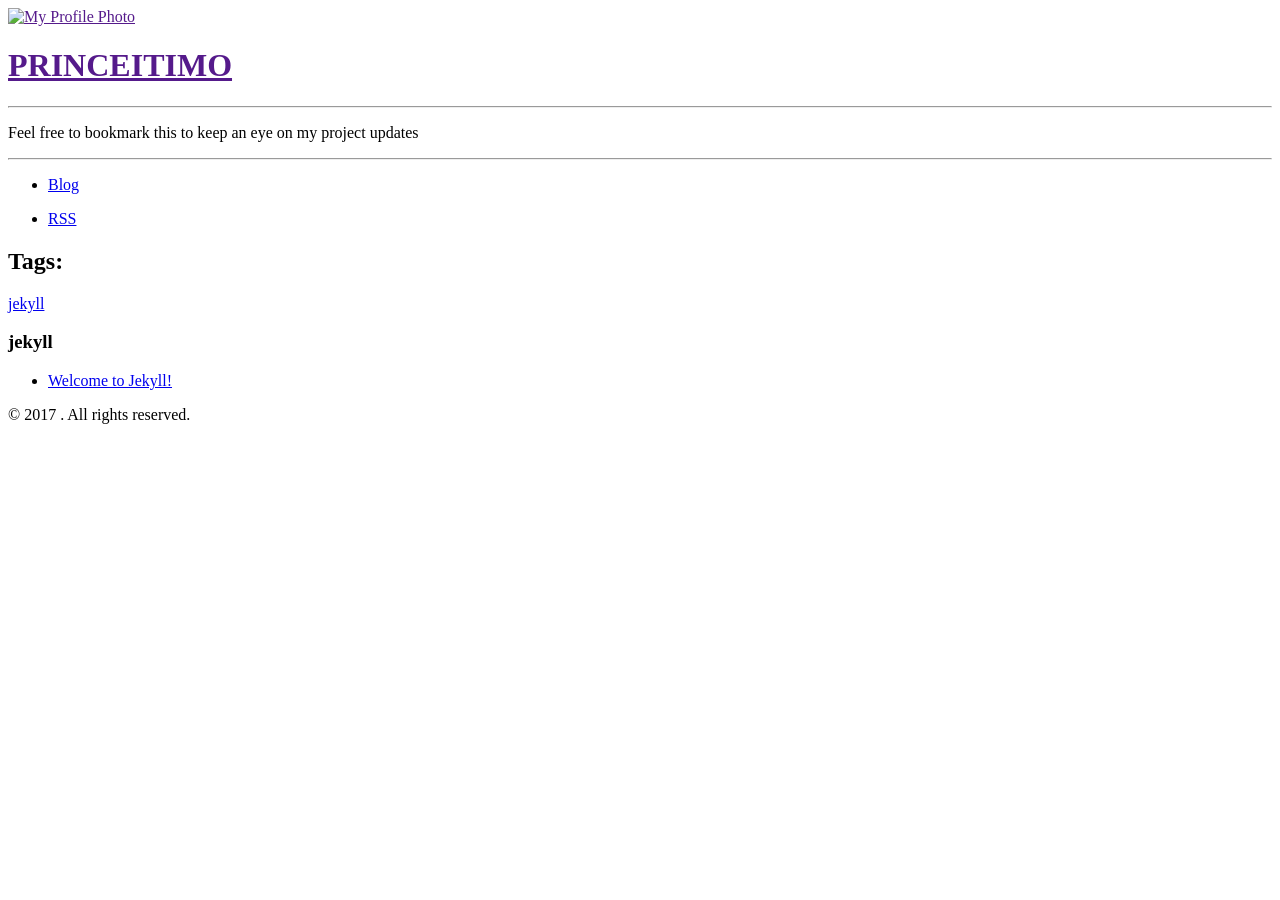
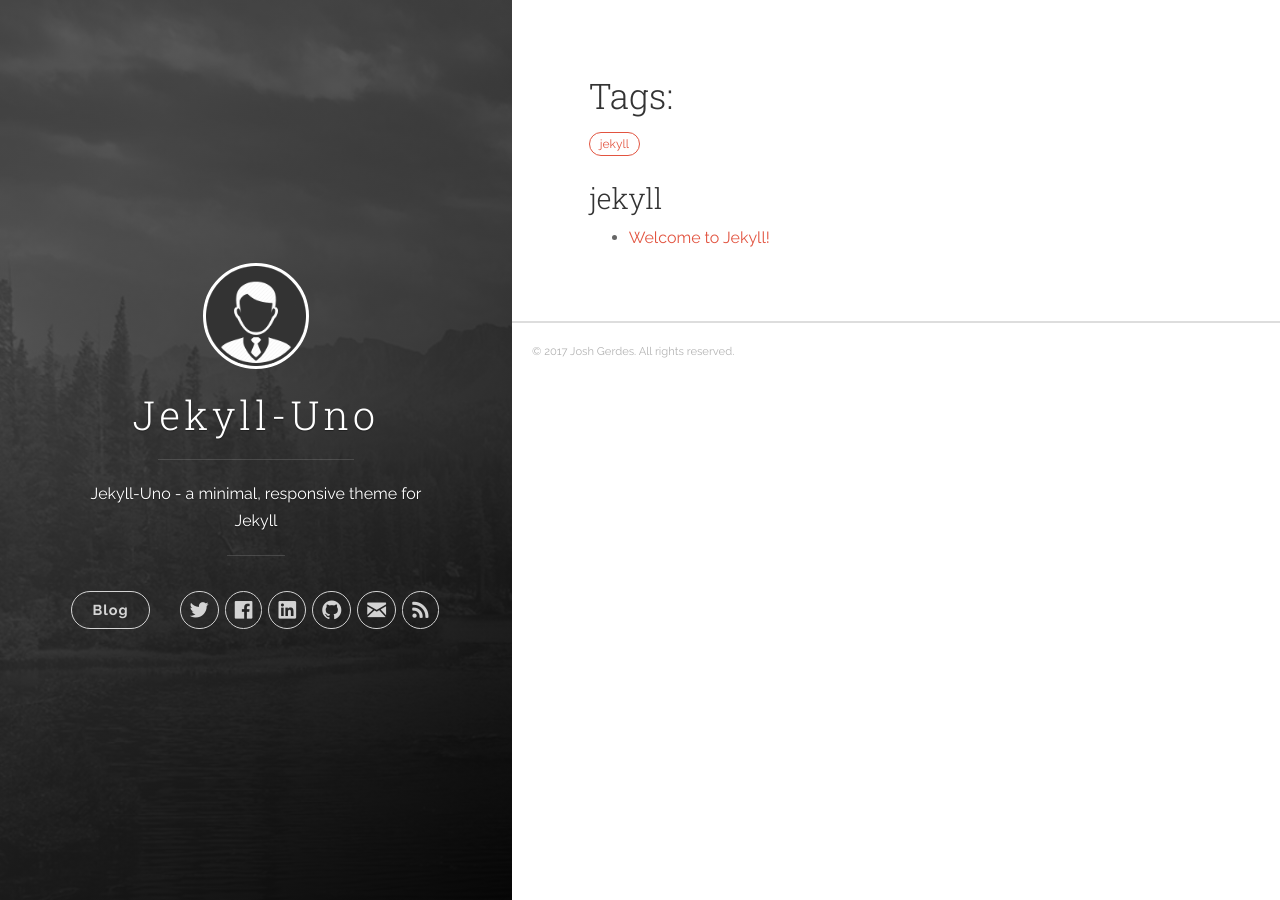
Before and after one commit to princeitimo/princeitimo.github.io, a Jekyll site: the page built from tags.md, in a window 1280 px wide. Built offline with Jekyll 4.4.1, drawn with Linux system fonts in a browser that asks for light colours; nearby versions of some CDN libraries.

Commit message:
Create _config.yml

```diff
--- a/_config.yml
+++ b/_config.yml
@@ -1,3 +1,39 @@
-theme: jekyll-theme-cayman
-title: PRINCEITIMO
-description: Feel free to bookmark this to keep an eye on my project updates
+# Site settings
+title: Jekyll-Uno
+description: 'Jekyll-Uno - a minimal, responsive theme for Jekyll'
+url: 'http://joshgerdes.com/jekyll-uno'
+baseurl: '/jekyll-uno/'
+# google_analytics: 'UA-XXXXXX-X'
+# disqus_shortname: 'your-disqus-name'
+
+author:
+  name: 'Josh Gerdes'
+  email: josh@joshgerdes.com
+  twitter_username: joshgerdes
+  facebook_username: joshgerdes
+  github_username:  joshgerdes
+  linkedin_username:  joshgerdes
+
+defaults:
+  -
+    scope:
+      path: ''
+      type: 'posts'
+    values:
+        layout: 'post'
+
+# Build settings
+destination: _site
+paginate: 10
+permalink: /:year/:title/
+markdown: kramdown
+highlighter: rouge
+
+kramdown:
+  # use Github Flavored Markdown
+  input: GFM
+  # do not replace newlines by <br>s
+  hard_wrap: false
+
+gems: ['jekyll-paginate']
+exclude: ['README.md', 'Gemfile', 'Gemfile.lock', 'screenshot.png']
```
